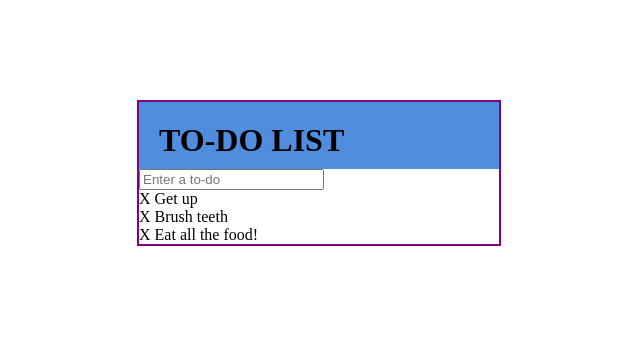
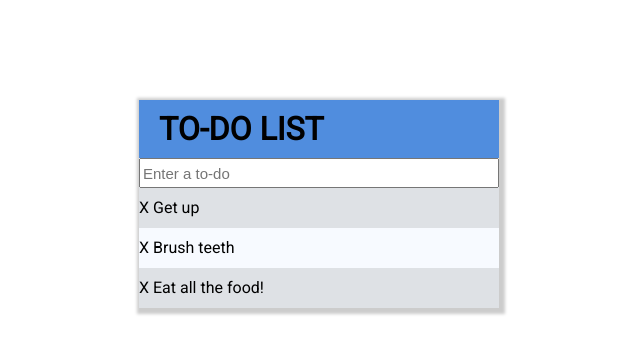
Before and after one commit to c-beltran/todoList, a plain HTML site: page index.html in a window 1280 px wide. Shown: the whole page, without its empty margins (321-961 px from the left). Drawn offline with Linux system fonts and the light colour scheme.

Commit message:
made progress with stylilng

```diff
--- a/assets/css/todoStyle.css
+++ b/assets/css/todoStyle.css
@@ -1,6 +1,10 @@
+body{
+	font-family: 'Roboto', sans-serif;
+}
+
 h1{
 	margin: 0 0;
-	padding: 20px 20px 10px 20px;
+	padding: 10px 20px 10px 20px;
 	background-color: #508DDE;
 	text-transform: uppercase;
 }
@@ -11,10 +15,30 @@ ul{
 	padding: 0 0;
 }
 
+li{
+	height: 40px;
+	line-height: 40px;
+}
+
+li:nth-child(even) {
+	background: #f7faff;
+}
+
+input{
+	width: 100%;
+	font-size: 15px;
+	color: #508DDE;
+	box-sizing : border-box;
+	height: 30px;
+}
+
 #container{
 	width: 360px;
 	margin: 100px auto;
-	border: 2px solid purple;
+	background-color: #dee1e5;
+	-moz-box-shadow:    2px 2px 3px 4px #ccc;
+	-webkit-box-shadow: 2px 2px 3px 4px #ccc;
+	box-shadow:         2px 2px 3px 4px #ccc;
 }
 
 .completed{
--- a/assets/js/todo.js
+++ b/assets/js/todo.js
@@ -14,6 +14,7 @@ $("ul").on("click", "span", function(event){
 $("input:text").keypress(function(event){
 	if(event.which === 13){
 		var todo = $(this).val();
+		$(this).val("");
 		$('ul').append("<li><span>X </span>" + todo + "</li>");
 	}
 });
--- a/index.html
+++ b/index.html
@@ -4,6 +4,7 @@
 	<title>Todo List</title>
 	<link rel="stylesheet" type="text/css" href="assets/css/todoStyle.css">
 	<script type="text/javascript" src="assets/js/lib/jquery-3.js"></script>
+	<link href="https://fonts.googleapis.com/css?family=Roboto" rel="stylesheet">
 </head>
 <body>
 
```
